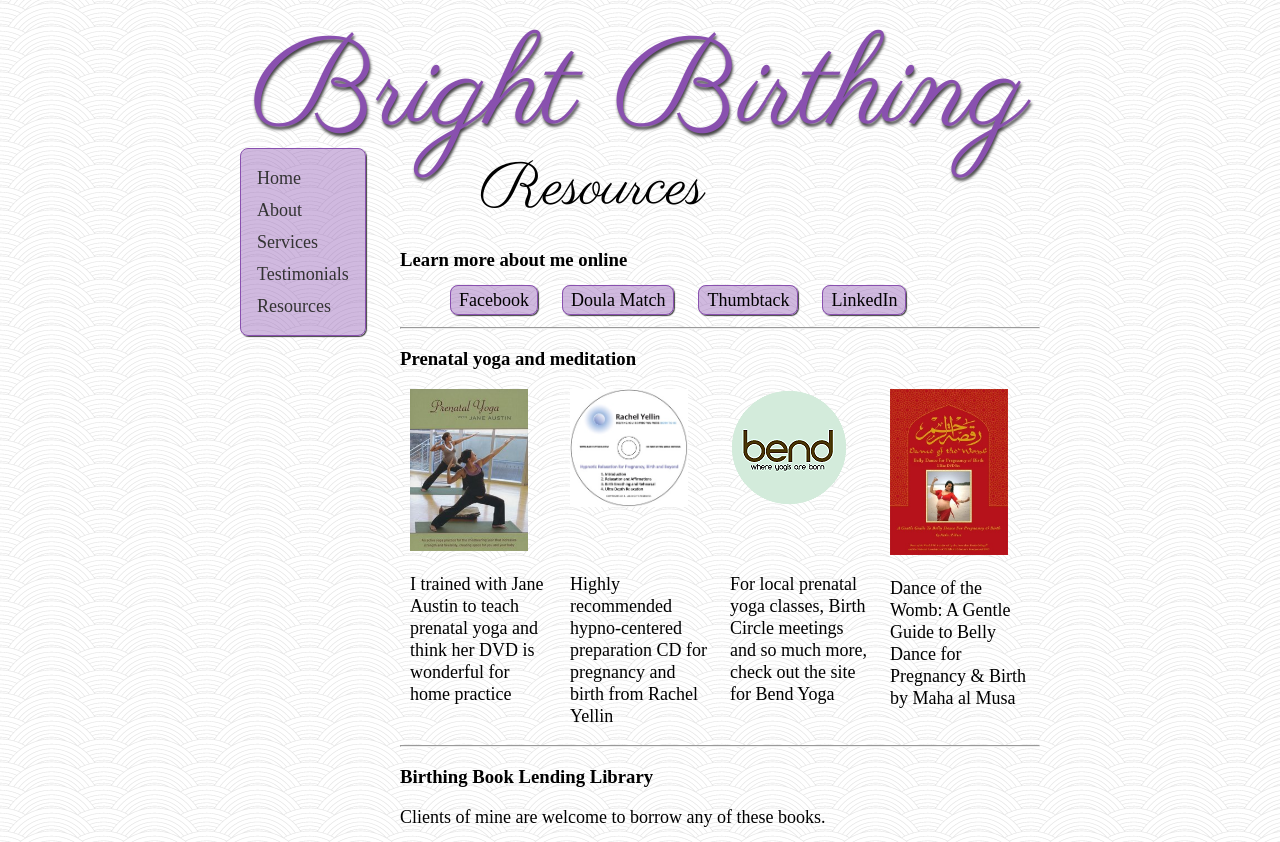
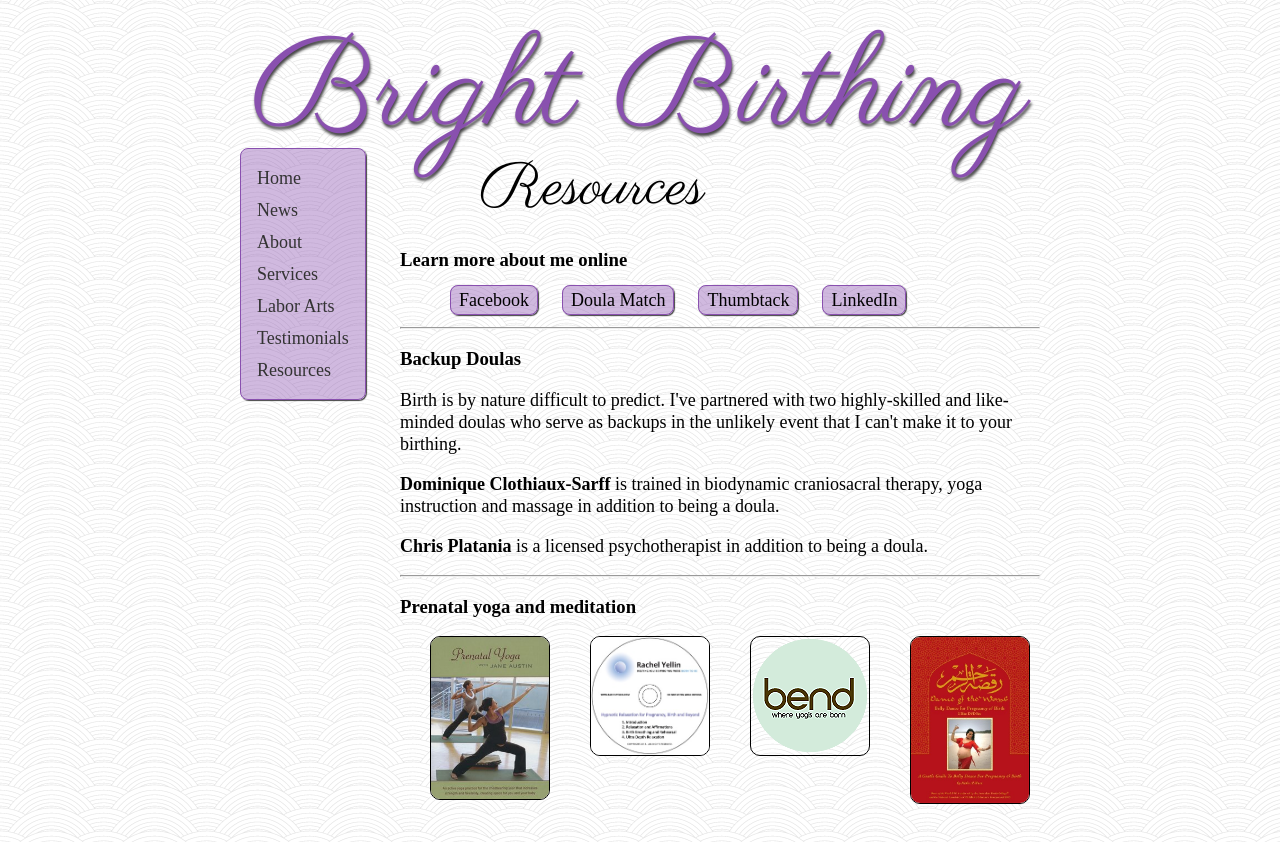
Before and after one commit to austinmbrown/bright-birthing, a Jekyll site: the page built from resources/index.html, in a window 1280 px wide, cut to the strip 0-842 px from the top of the page. Built offline with Jekyll 4.4.1, drawn with Linux system fonts in a browser that asks for light colours; some web fonts are replaced; Markdown is read by kramdown in place of the engine named in the settings.

Commit message:
added pages and new info

```diff
--- a/_layouts/default.html
+++ b/_layouts/default.html
@@ -23,8 +23,10 @@
 
           <ul id="nav">
             <li><a href="{{ site.baseurl }}">Home</a></li>
+            <li><a href="{{ site.baseurl }}/news">News</a></li>
             <li><a href="{{ site.baseurl }}/about">About</a></li>
             <li><a href="{{ site.baseurl }}/services">Services</a></li>
+            <li><a href="{{ site.baseurl }}/laborarts">Labor Arts</a></li>
             <li><a href="{{ site.baseurl }}/testimonials">Testimonials</a></li>
             <li><a href="{{ site.baseurl }}/resources">Resources</a></li>
           </ul>
--- a/about/index.html
+++ b/about/index.html
@@ -5,7 +5,7 @@
 
 <h2>About</h2>
 
-	<p><img id="lily" src="{{ site.baseurl }}/img/lily.JPG">
+	<p><img style="width:310px; float:right" src="{{ site.baseurl }}/img/lily.JPG">
 	I am a professional member of Birth Matters, VA and have been impressed by the Birth Circle meetings they host at <a href="http://www.bendcville.com/" target="_blank">Bend Yoga</a>. Bend is also the homebase for monthly meetings of <a href="http://cvilledoulas.com/" target="_blank">C'Ville Doulas</a>, a great group of women. As an aspiring midwife I have also joined <a href="http://commonwealthmidwives.org/" target="_blank">Commonwealth Midwives Alliance</a> and was honored to attend my first gathering of that group this winter at <a href="http://www.birthingplace.com/" target="_blank">The Birthing Place</a>.</p>
 
 	<p>In 2010 I trained as a birth doula at <a href="http://www.naturalresources-sf.com/" target="_blank">Natural Resources</a> in San Francisco. Shortly after that I attended my first homebirth, and joined a wonderful group of doulas called <a href="http://rebirthingcollective.org/" target="_blank">(Re)Birthing Collective</a>. The professional organization in the Bay Area, <a href="http://www.sfdoulagroup.com/" target="_blank">San Francisco Doula Group</a>, provided a larger community of birth-workers and continued education during my years there. It was an honor to serve as a volunteer with the <a href="http://badp.squarespace.com/" target="_blank">Bay Area Doula Project</a> as well - through that program I was certified to support a full-spectrum of pregnancy outcomes including miscarriage, stillbirth and abortion. In the Bay Area I worked with nearly 30 families, attending births at five hospitals as well as homebirths.</p>
--- a/css/main.css
+++ b/css/main.css
@@ -81,11 +81,9 @@
   margin-left: 20px;
 }
 
-#lily {
-  width: 310px;
+img {
   border: 1px solid black;
   border-radius: 10px;
-  float: right;
   margin: 0px 0px 20px 20px;
 
 }
@@ -113,6 +111,8 @@
 }
 
 .gr_grid_book_container img {
+  border-radius: 0px;
+  margin: auto;
   border: 1px solid black;
   box-shadow: 1px 1px 1px #444;
     -moz-box-shadow: 1px 1px 1px #444;
--- a/resources/index.html
+++ b/resources/index.html
@@ -11,6 +11,11 @@
 			<li><a href="http://www.thumbtack.com/ca/san-francisco/doulas/birth-postpartum-doulas" target="_blank">Thumbtack</a></li>
 			<li><a href="http://www.linkedin.com/profile/view?id=106098724&trk=tab_pro" target="_blank">LinkedIn</a></li>
 		</ul>
+		<hr />
+		<h3>Backup Doulas</h3>
+		<p>Birth is by nature difficult to predict. I've partnered with two highly-skilled and like-minded doulas who serve as backups in the unlikely event that I can't make it to your birthing.</p>
+		<p><strong>Dominique Clothiaux-Sarff</strong> is trained in biodynamic craniosacral therapy, yoga instruction and massage in addition to being a doula.</p>
+		<p><strong>Chris Platania</strong> is a licensed psychotherapist in addition to being a doula.</p>
 		<hr />
 		<h3>Prenatal yoga and meditation</h3>
 			<div class="dvd">
--- a/services/index.html
+++ b/services/index.html
@@ -6,7 +6,7 @@
 <h2>Services</h2>
 
 <h3>My services include:</h3>
-	<img id="lily" src="{{ site.baseurl }}/img/lily2.JPG">
+	<img style="width:310px; float:right" src="{{ site.baseurl }}/img/lily2.JPG">
 		<ul id="services">
 			<li>A free consultation, usually in the home of the prospective client or somewhere nearby. I'm partial to the Tea Bazaar or La Taza, but open to suggestions!</li>
 			<li>A series of three prenatal appointments in which I offer childbirth education, discussion of options and creation of a personalized birth preferences document.</li>
```
Also changed, not shown: laborarts/index.html (added, +16 -0 lines), news/index.html (added, +18 -0 lines), img/gwen_altar.jpg (added), img/gwen_henna2.jpg (added), img/gwen_mandala.jpg (added), 1 other file.
